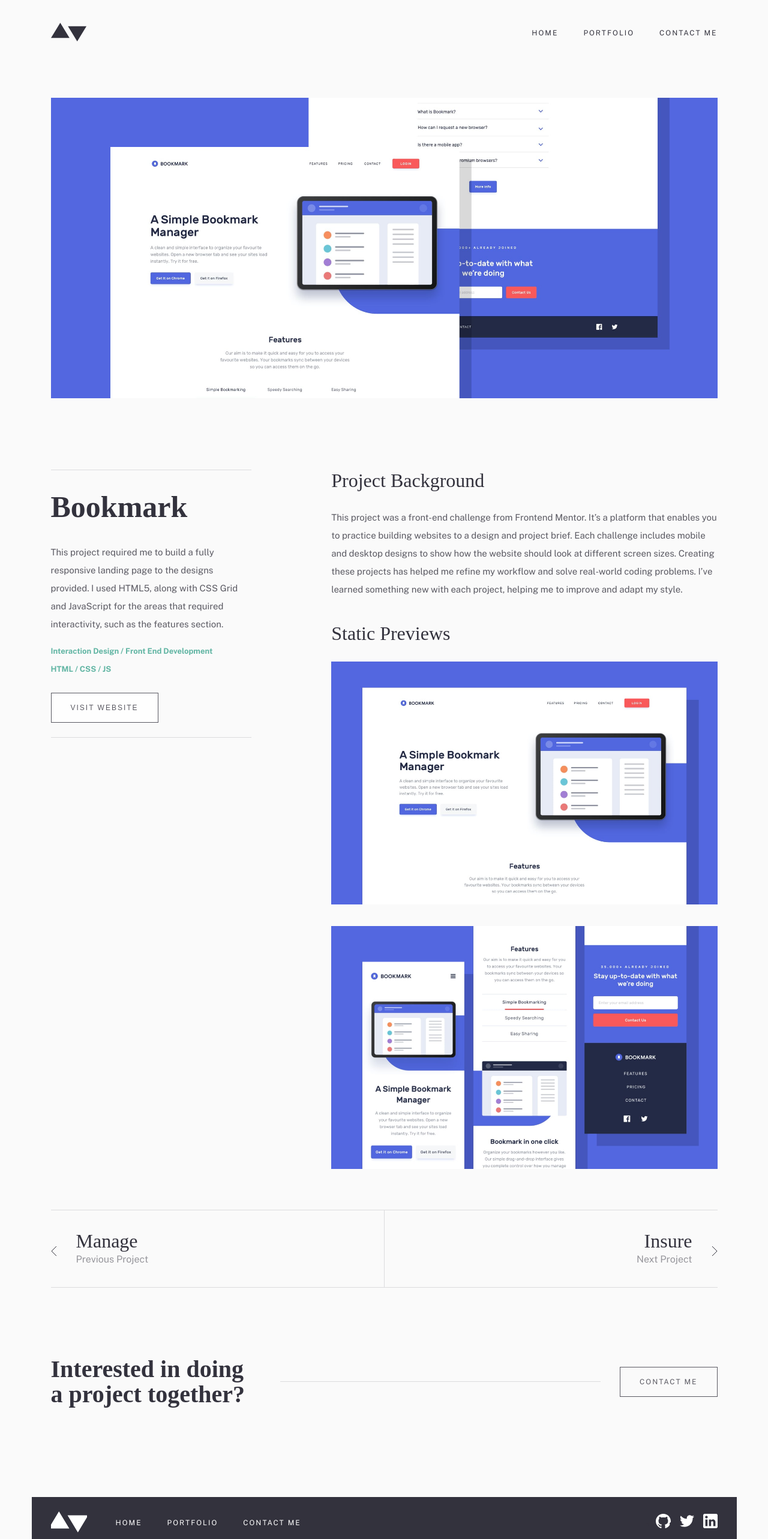
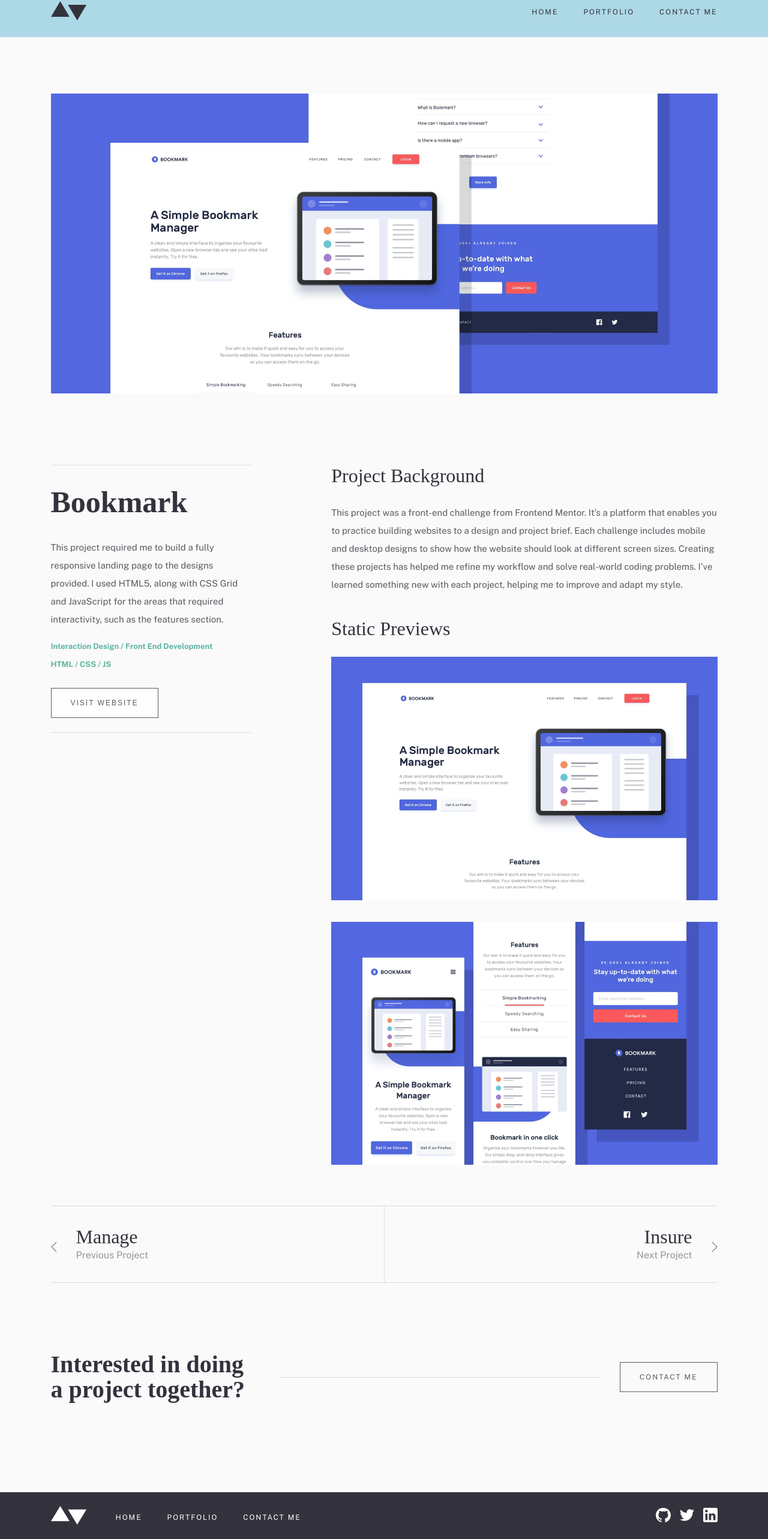
Before and after one commit to NicholasAnich/Simple-life-layout, a Next.js app: page /portfolio/Bookmark in a window 1280 px wide. Shown: the part 26-2592 px from the top of the page at 60% size. Built offline with nearby package versions, Linux system fonts and the light colour scheme.

Commit message:
fixed navbar and footer grid issue

```diff
--- a/components/Footer.module.css
+++ b/components/Footer.module.css
@@ -4,18 +4,21 @@
 
     background-color: #33323d;
     min-height: 354px;
-    display: flex;
-    flex-direction: column;
+    /* display: flex; */
+    /* flex-direction: column; */
+    display: grid;
     justify-content: center;
+    align-content: center;
 }
 
 .body {
     display: flex;
     flex-direction: column;
     justify-content: center;
+    align-items: center;
 
-    padding: 3.5em 0px;
-    margin-inline: 32px;
+    /* padding: 3.5em 0px; */
+    /* margin-inline: 32px; */
     max-height: 242px;
 }
 
@@ -35,6 +38,7 @@
 
 .logo {
     margin-bottom: 2.5em;
+    object-fit: initial;
 }
 
 .list {
@@ -42,6 +46,8 @@
     flex-direction: column;
     align-items: center;
     gap: 2em;
+
+    flex-shrink: 0;
 
     padding: 0;
     margin: 0;
@@ -64,22 +70,29 @@
     align-items: center;
     gap: 0.9375em;
 
+    list-style: none;
+
     padding: 0;
     margin: 0;
 }
 
 @media (min-width: 37.5em) {
     .container {
-        display: flex;
-        justify-content: center;
+        /* display: flex; */
+        /* justify-content: center; */
+        grid-template-columns: 32px minmax(250px, 1111px) 32px;
+        grid-template-areas: ". footerNav .";
 
-        padding: 1.5em 0px;
+        align-content: center;
+        /* padding: 1.5em 0px; */
         min-height: 5rem;
+        max-height: 96px;
     }
     .body {
         flex-direction: row;
-        flex-grow: 1;
-        padding: 0 2.4375em;
+        grid-area: footerNav;
+        /* flex-grow: 1; */
+        /* padding: 0 2.4375em; */
     }
 
     .logo {
--- a/components/Layout.module.css
+++ b/components/Layout.module.css
@@ -3,11 +3,11 @@
 
 .layout {
     display: grid;
-    grid-template-columns: 32px minmax(350px, 1111px) 32px;
+    grid-template-columns: 32px 1fr 32px;
     grid-template-rows: auto;
     grid-template-areas:
         "header  header  header"
-        "...... content ......"
+        "content content content"
         "footer  footer  footer";
     justify-content: center;
     min-height: 100vh;
@@ -15,6 +15,12 @@
 
 .container {
     grid-area: content;
+
+    display: grid;
+    grid-template-columns: 32px minmax(200px, 1111px) 32px;
+    align-content: center;
+    grid-template-areas: ". content .";
+    justify-content: center;
     width: 100%;
 }
 
--- a/components/NavBar.module.css
+++ b/components/NavBar.module.css
@@ -1,18 +1,31 @@
 .container {
     grid-area: header;
 
-    display: flex;
+    display: grid;
+    grid-template-columns: 32px minmax(200px, 1111px) 32px;
+    min-height: 88px;
+    align-content: center;
+    grid-template-areas: ". navbar .";
+    justify-content: center;
+
+    background-color: lightblue;
     padding: 0;
-    margin-top: 32px;
-    grid-area: header;
+    /* display: flex; */
+    /* margin-top: 32px; */
+    /* min-height: 96px; */
+    /* max-height: 96px; */
+    /* grid-area: header; */
 }
 
 .body {
+    grid-area: navbar;
+
     display: flex;
     justify-content: space-between;
     align-items: center;
     flex-grow: 1;
-    margin-inline: 32px;
+
+    /* margin-inline: 32px; */
 }
 
 .img {
@@ -36,10 +49,11 @@
     gap: 2em;
 
     padding: 0;
+    margin: 0;
     position: absolute;
 
-    top: 5rem;
-    right: 2rem;
+    top: 88px;
+    right: 32px;
 
     min-width: 14.5625rem;
     min-height: 11.625rem;
@@ -87,6 +101,7 @@
     cursor: pointer;
     background: none;
     border: none;
+    margin-left: auto;
 }
 
 /* Active : NonActive Link Colors */
@@ -111,7 +126,7 @@
 
 @media (min-width: 600px) {
     .container {
-        margin-top: 64px;
+        /* margin-top: 64px; */
     }
 
     .menu {
@@ -149,6 +164,6 @@
     }
 
     .body {
-        padding: 0;
+        /* padding: 0; */
     }
 }
--- a/pages/_app.tsx
+++ b/pages/_app.tsx
@@ -1,5 +1,6 @@
 import "../styles/globals.css";
 import Layout from "../components/layout";
+import styles from "../styles/App.module.css";
 import { Public_Sans } from "@next/font/google";
 import type { AppProps } from "next/app";
 
@@ -12,7 +13,7 @@ const publicSans = Public_Sans({
 export default function App({ Component, pageProps }: AppProps) {
     return (
         <Layout>
-            <div className={publicSans.className}>
+            <div className={`${publicSans.className} ${styles.container}`}>
                 <Component {...pageProps} />
             </div>
         </Layout>
--- /dev/null
+++ b/styles/App.module.css
@@ -0,0 +1,3 @@
+.container {
+    grid-area: content;
+}
```
Also changed, not shown: styles/Contact.module.css (+5 -3 lines).
